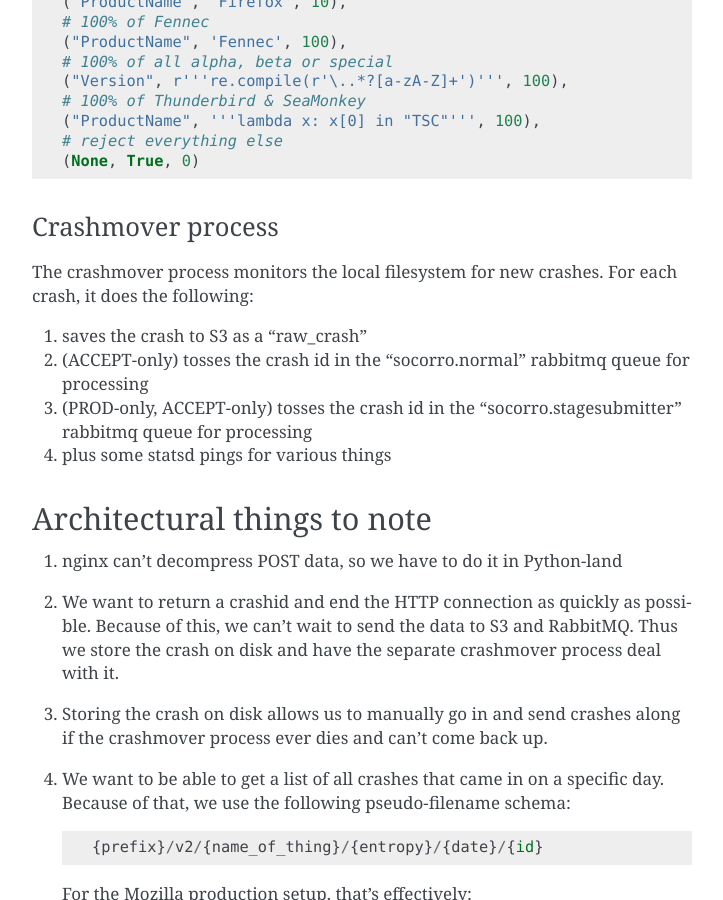
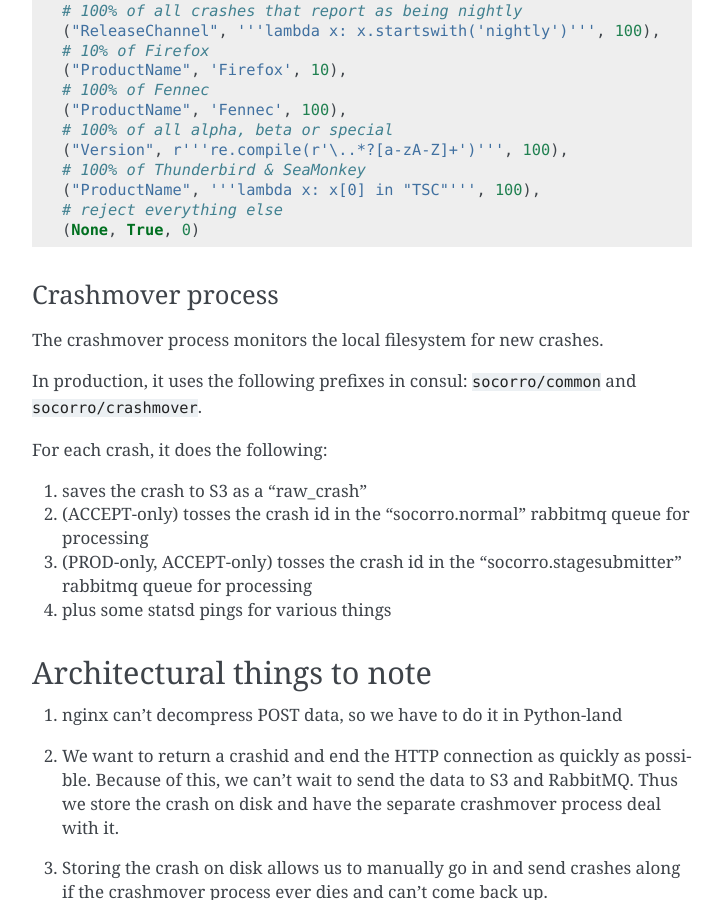
Before and after one commit to willkg/socorro-zero, a Sphinx documentation site: the page built from docs/arch_collector.rst, in a window 1280 px wide and 900 px high, scrolled down 2677 px. Shown: the whole window, without its empty margins (388-1111 px from the left). Built offline with Sphinx 7.4.7, drawn with Linux system fonts in a browser that asks for light colours; some of the changed text lies outside the part shown.

Commit message:
Add consul key prefixes to collector doc

```diff
--- a/docs/arch_collector.rst
+++ b/docs/arch_collector.rst
@@ -76,6 +76,9 @@
 
 The web app part of the collector uses the web.py WSGI application framework.
 
+In production, it uses the following prefixes in consul: ``socorro/common``
+and ``socorro/collector``.
+
 It handles incoming HTTP POST requests to the ``/submit`` endpoint.
 
 Breakpad crash data is submitted as ``multipart/form-data``.
@@ -135,8 +138,12 @@
 Crashmover process
 ------------------
 
-The crashmover process monitors the local filesystem for new crashes. For each
-crash, it does the following:
+The crashmover process monitors the local filesystem for new crashes.
+
+In production, it uses the following prefixes in consul: ``socorro/common`` and
+``socorro/crashmover``.
+
+For each crash, it does the following:
 
 1. saves the crash to S3 as a "raw_crash"
 2. (ACCEPT-only) tosses the crash id in the "socorro.normal" rabbitmq queue for
```
